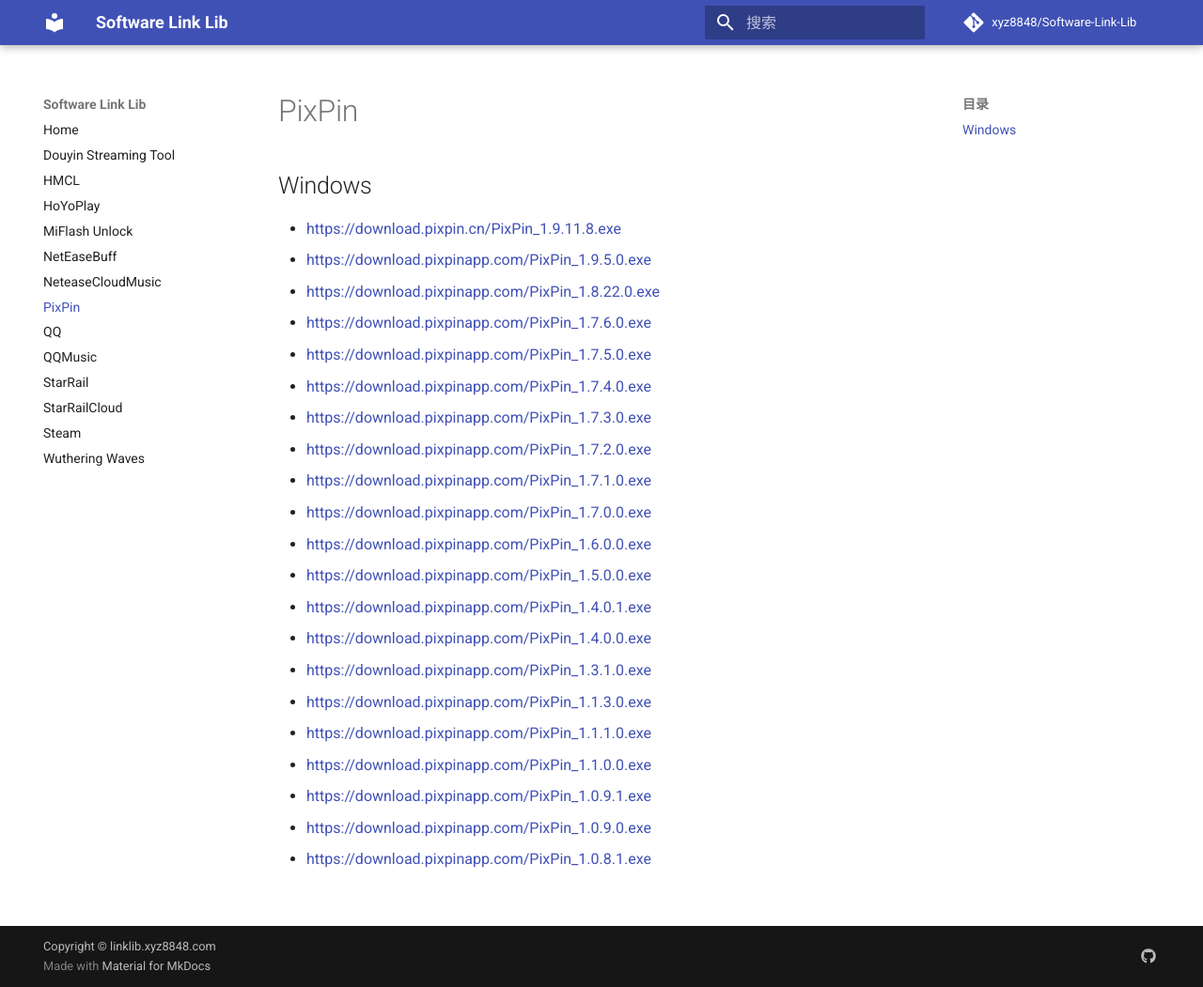
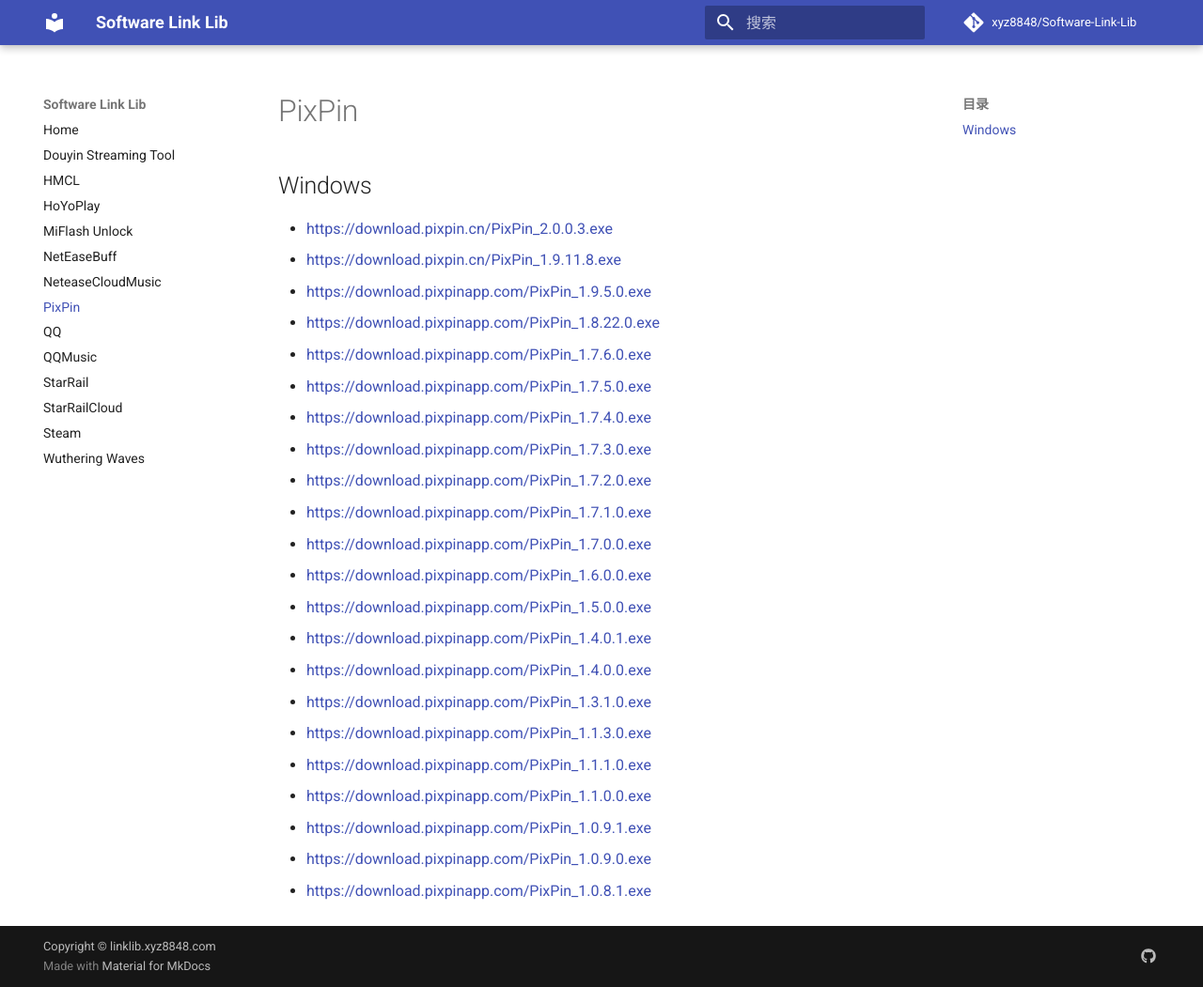
Before and after one commit to xyz8848/Software-Link-Lib, an MkDocs documentation site: the page built from docs/PixPin.md, in a window 1280 px wide and 1051 px high. Shown: the whole window at 94% size. Built offline with MkDocs 1.6.1 and Material for MkDocs 9.7.7, drawn with Linux system fonts in a browser that asks for light colours; comment, search, counter and statistics services are not loaded; part of the change alters nothing that is shown.

Commit message:
Update PixPin.md

```diff
--- a/docs/PixPin.md
+++ b/docs/PixPin.md
@@ -1,6 +1,7 @@
 # PixPin
 
 ## Windows
+- [https://download.pixpin.cn/PixPin_2.0.0.3.exe](https://download.pixpin.cn/PixPin_2.0.0.3.exe)
 - [https://download.pixpin.cn/PixPin_1.9.11.8.exe](https://download.pixpin.cn/PixPin_1.9.11.8.exe)
 - [https://download.pixpinapp.com/PixPin_1.9.5.0.exe](https://download.pixpinapp.com/PixPin_1.9.5.0.exe)
 - [https://download.pixpinapp.com/PixPin_1.8.22.0.exe](https://download.pixpinapp.com/PixPin_1.8.22.0.exe)
```
